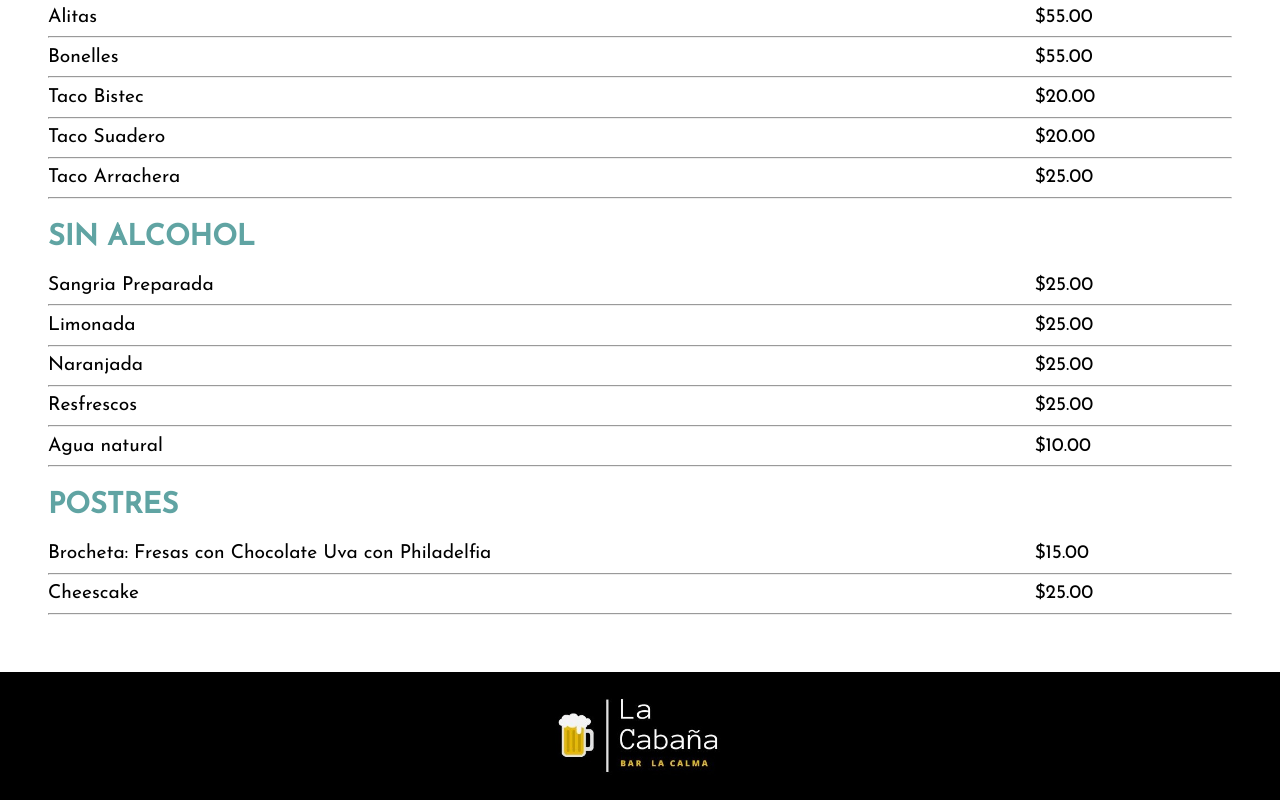
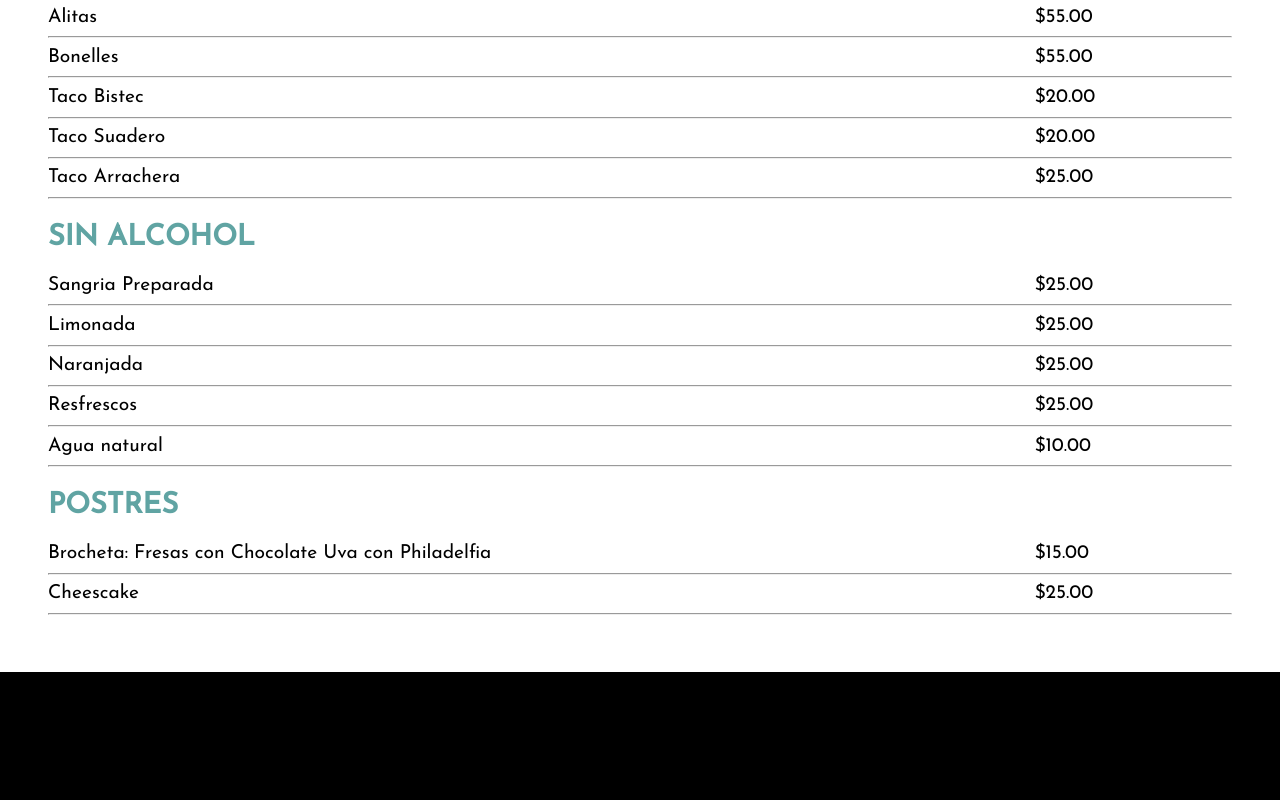
Before and after one commit to IgnacioVazque/cabanita, a plain HTML site: page index.html in a window 1280 px wide. Shown: the part 1275-2075 px from the top of the page. Drawn offline with Linux system fonts and the light colour scheme.

Commit message:
Update index.html

```diff
--- a/index.html
+++ b/index.html
@@ -209,7 +209,7 @@
 
     <footer>
         <div class="container">
-            <img class="logo" src="makeup/logowide.jpg" alt="logo">
+<!--             <img class="logo" src="makeup/logowide.jpg" alt="logo"> -->
         </div>
     </footer>
 
```
